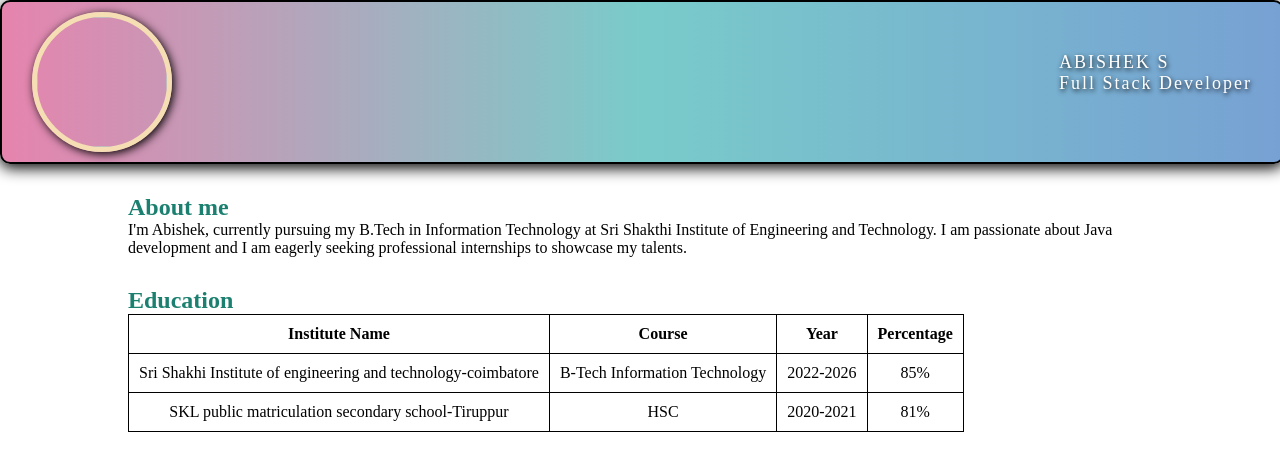
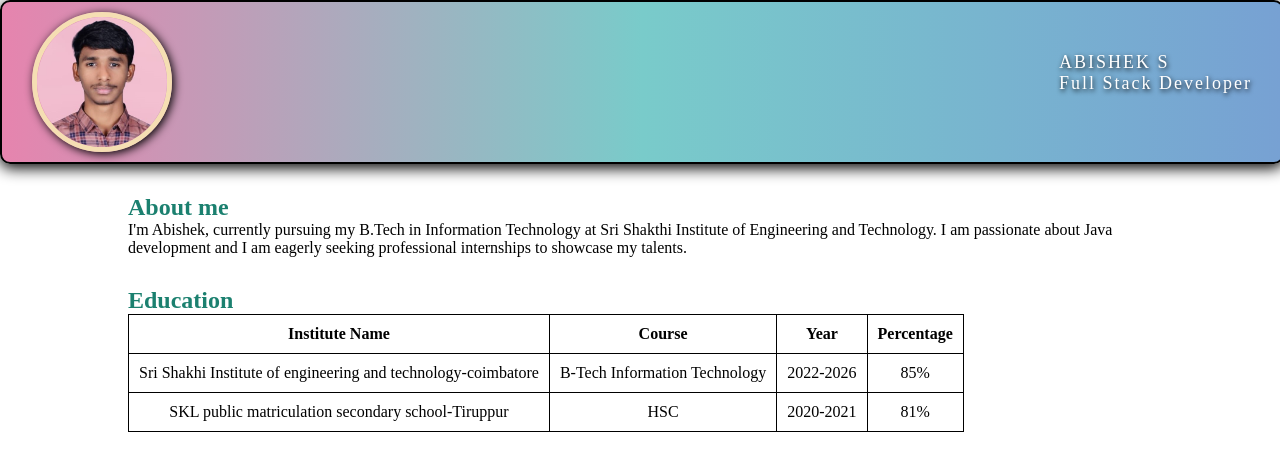
Before and after one commit to Abishek00ujj/Abishek00ujj.github.io, a plain HTML site: page index.html in a window 1280 px wide. Shown: the top 459 px of the page. Drawn offline with Linux system fonts and the light colour scheme.

Commit message:
index.html

```diff
--- a/index.html
+++ b/index.html
@@ -13,8 +13,6 @@
         }
         html{
             background: color f 5f 5f 5px;
-            width: 100vw;
-            height: 100vh;
         }
         .section1 {
             position:sticky;
@@ -248,7 +246,7 @@ button:active {
 <body>
     <div class="section1">
         <div class="profile-image">
-            <img src="./asserts/css/img/profile.jpg">
+            <img src="profile.jpg">
         </div>
         <div class="profile-data">
             <h3>ABISHEK S</h3>
```
